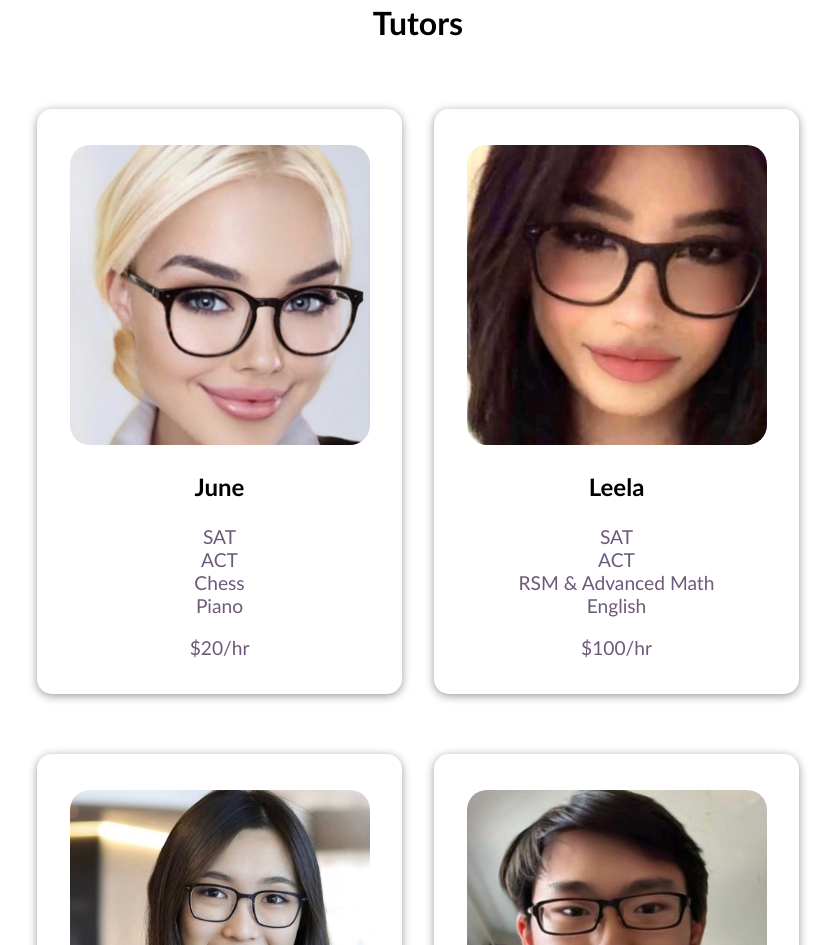
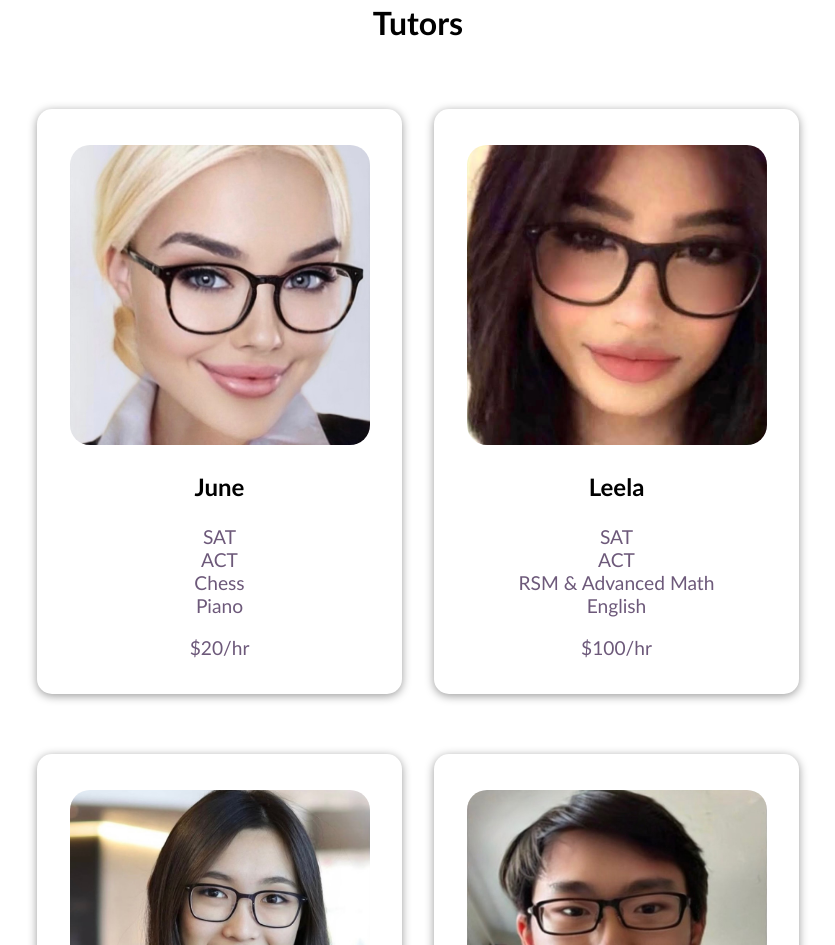
Before and after one commit to ericx1e/Nerd-Jock-Tutors-Site, a plain HTML site: page index.html in a window 1280 px wide. Shown: the part 1057-2002 px from the top of the page, without its empty margins (222-1057 px from the left). Drawn offline with Linux system fonts and the light colour scheme; a script that the page names is missing.

Commit message:
june's square

```diff
--- a/index.html
+++ b/index.html
@@ -123,7 +123,7 @@
             <div class="card-container">
                 <div class="card">
                     <div>
-                        <img src="assets/people/June.jpg">
+                        <img src="assets/people/Junesquare.jpg">
                         <p class="name">June</p>
                         <p class="card-details">
                             SAT<br>
```
Also changed, not shown: assets/people/Junesquare.jpg (added).
